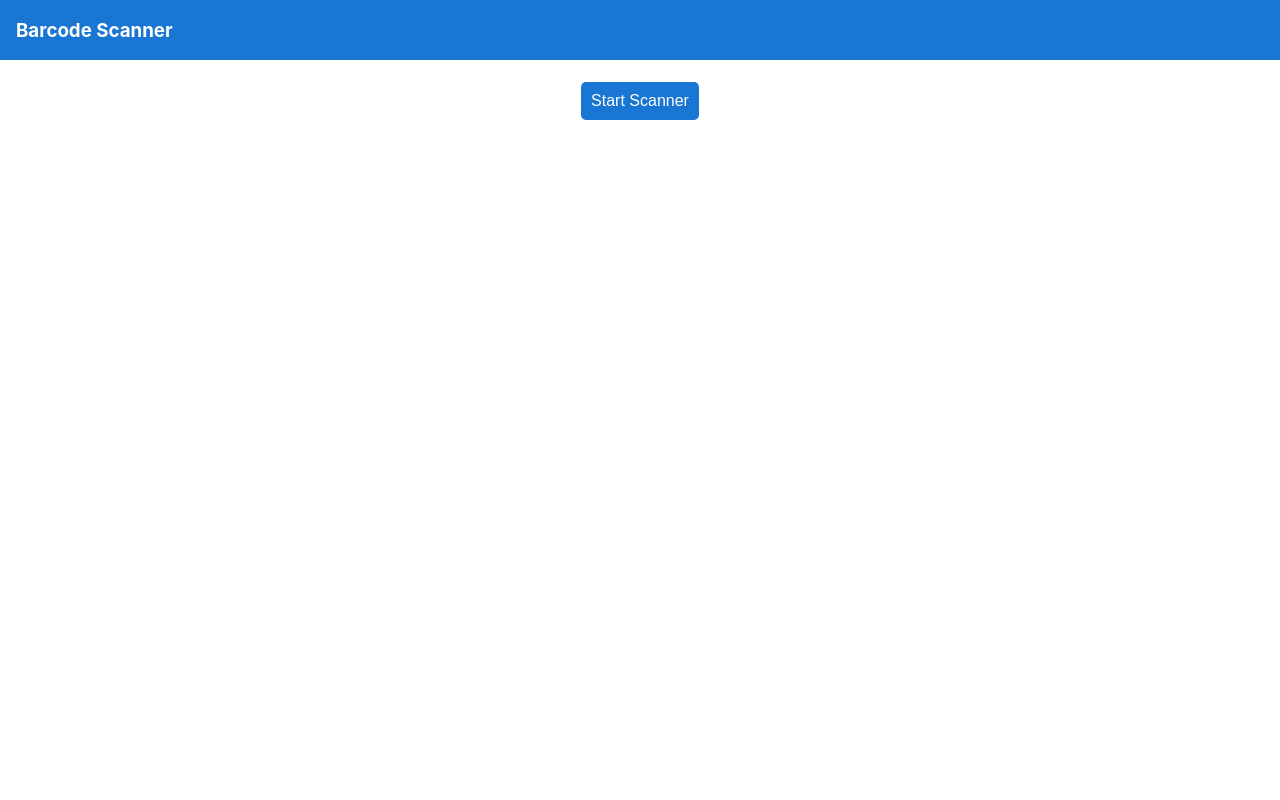
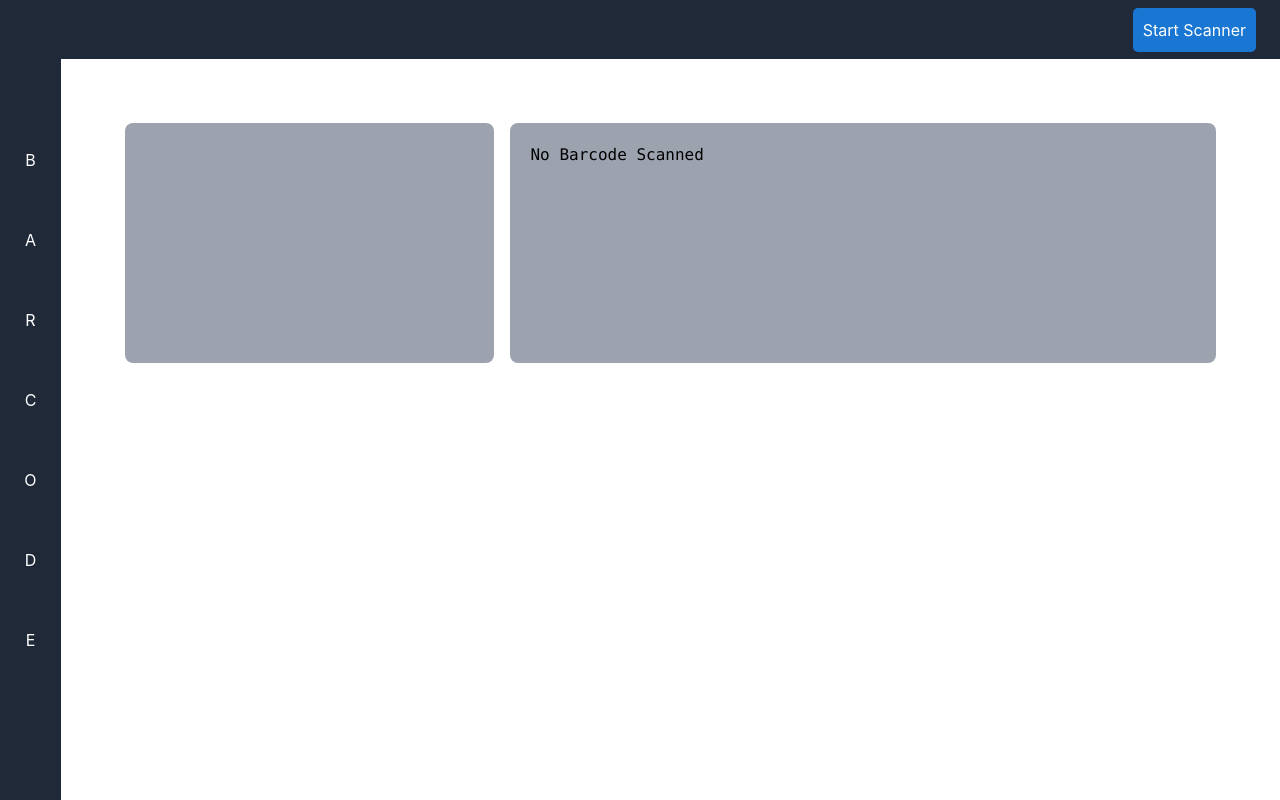
Before and after one commit to aashay28/barcode-scanner, a React (Create React App) app: page / in a window 1280 px wide. Built offline with nearby package versions, Linux system fonts and the light colour scheme.

Commit message:
Updated with tailwind css

```diff
--- a/package.json
+++ b/package.json
@@ -36,5 +36,11 @@
       "last 1 firefox version",
       "last 1 safari version"
     ]
+  },
+  "devDependencies": {
+    "autoprefixer": "^10.4.14",
+    "postcss": "^8.4.23",
+    "postcss-cli": "^10.1.0",
+    "tailwindcss": "^3.3.2"
   }
 }
--- /dev/null
+++ b/postcss.config.js
@@ -0,0 +1,6 @@
+module.exports = {
+  plugins: {
+    tailwindcss: {},
+    autoprefixer: {},
+  },
+};
--- a/src/App.js
+++ b/src/App.js
@@ -1,33 +1,80 @@
 import './App.css';
 import React, { useState } from 'react';
 import Scanner from './Scanner';
-
+import Quagga from 'quagga';
 const App = () => {
   const [showScanner, setShowScanner] = useState(false);
-
+  const [array, setArray] = useState([]);
+  const uniqueArray = [...new Set(array)];
   const handleStartButtonClick = () => {
     setShowScanner(true);
   };
 
   return (
-    <div>
-      <div className='toolbar' role='banner'>
-        <h3>Barcode Scanner</h3>
-        <div className='spacer'></div>
+    <>
+      <div className='h-screen w-full bg-white relative flex overflow-hidden '>
+        <aside className='h-full w-16 flex flex-col space-y-10 items-center justify-center relative bg-gray-800 text-white'>
+          <div className='h-10 w-10 flex items-center justify-center rounded-lg cursor-pointer hover:text-gray-800 hover:bg-white  hover:duration-300 hover:ease-linear focus:bg-white'>
+            B
           </div>
+          <div className='h-10 w-10 flex items-center justify-center rounded-lg cursor-pointer hover:text-gray-800 hover:bg-white  hover:duration-300 hover:ease-linear focus:bg-white'>
+            A
+          </div>
+          <div className='h-10 w-10 flex items-center justify-center rounded-lg cursor-pointer hover:text-gray-800 hover:bg-white  hover:duration-300 hover:ease-linear focus:bg-white'>
+            R
+          </div>
+          <div className='h-10 w-10 flex items-center justify-center rounded-lg cursor-pointer hover:text-gray-800 hover:bg-white  hover:duration-300 hover:ease-linear focus:bg-white'>
+            C
+          </div>
+          <div className='h-10 w-10 flex items-center justify-center rounded-lg cursor-pointer hover:text-gray-800 hover:bg-white  hover:duration-300 hover:ease-linear focus:bg-white'>
+            O
+          </div>
+          <div className='h-10 w-10 flex items-center justify-center rounded-lg cursor-pointer hover:text-gray-800 hover:bg-white  hover:duration-300 hover:ease-linear focus:bg-white'>
+            D
+          </div>
+          <div className='h-10 w-10 flex items-center justify-center rounded-lg cursor-pointer hover:text-gray-800 hover:bg-white  hover:duration-300 hover:ease-linear focus:bg-white'>
+            E
+          </div>
+        </aside>
 
-      <div className='content' role='main'>
-        <input type='hidden' />
+        <div className='w-full h-full flex flex-col justify-between'>
+          <header className='h-16 w-full flex items-center relative justify-end  space-x-10 bg-gray-800 px-12 md:px-6 lg:px-6'>
+            <div className='flex flex-shrink-0 items-center space-x-4 text-white'>
               {!showScanner && (
-          <button className='start-camera-btn' onClick={handleStartButtonClick}>
+                <button
+                  className='start-camera-btn'
+                  onClick={handleStartButtonClick}
+                >
                   Start Scanner
                 </button>
               )}
-        {showScanner && <Scanner />}
+            </div>
+          </header>
 
-        <br />
+          {/* <!-- Main --> */}
+          <main className='max-w-full h-full flex relative overflow-y-hidden'>
+            {/* <!-- Container --> */}
+            <div className='h-full w-full p-16 gap-10 flex flex-wrap items-start justify-start rounded-tl grid-flow-col auto-cols-max gap-4 overflow-y-scroll'>
+              {/* <!-- Container --> */}
+              <div className='w-12 h-60 rounded-lg flex-shrink-0 flex-grow bg-gray-400'>
+                {showScanner && <Scanner setArray={setArray} array={array} />}
+              </div>
+              <div className='w-96 h-60 rounded-lg flex-shrink-0 flex-grow bg-gray-400 p-5'>
+                {uniqueArray.length !== 0 ? (
+                  uniqueArray?.map((c, i) => (
+                    <pre key={i}>
+                      Code {i}: {c}
+                    </pre>
+                  ))
+                ) : (
+                  <pre>No Barcode Scanned</pre>
+                )}
               </div>
             </div>
+          </main>
+        </div>
+      </div>
+    </>
   );
 };
 
--- a/src/Scanner.js
+++ b/src/Scanner.js
@@ -1,10 +1,7 @@
-import React, { useState, useEffect } from 'react';
+import React, { useEffect } from 'react';
 import Quagga from 'quagga';
 
-const Scanner = () => {
-  const [array, setArray] = useState([]);
-  const uniqueArray = [...new Set(array)];
-
+const Scanner = ({ setArray, array }) => {
   useEffect(() => {
     Quagga.init(
       {
@@ -37,25 +34,7 @@ const Scanner = () => {
     // };
   }, []);
 
-  return (
-    <div className='card-container'>
-      <div
-        id='scanner'
-        style={{ height: '20%', weight: '20%', margin: '1rem' }}
-      ></div>
-      <div class='terminal'>
-        {uniqueArray.length !== 0 ? (
-          uniqueArray?.map((c, i) => (
-            <pre key={i}>
-              Code {i}: {c}
-            </pre>
-          ))
-        ) : (
-          <pre>No Barcode Scanned</pre>
-        )}
-      </div>
-    </div>
-  );
+  return <div id='scanner' className='border-2 border-indigo-600'></div>;
 };
 
 export default Scanner;
--- a/src/index.css
+++ b/src/index.css
@@ -1,3 +1,7 @@
+@tailwind base;
+@tailwind components;
+@tailwind utilities;
+
 body {
   margin: 0;
   font-family: -apple-system, BlinkMacSystemFont, 'Segoe UI', 'Roboto', 'Oxygen',
--- /dev/null
+++ b/tailwind.config.js
@@ -0,0 +1,7 @@
+module.exports = {
+  content: ['./src/**/*.{js,jsx,ts,tsx}'],
+  theme: {
+    extend: {},
+  },
+  plugins: [],
+};
```
Also changed, not shown: 1 other file (tests, documents, lock files or other folders). Lines whose indentation alone changed are shown as unchanged.
